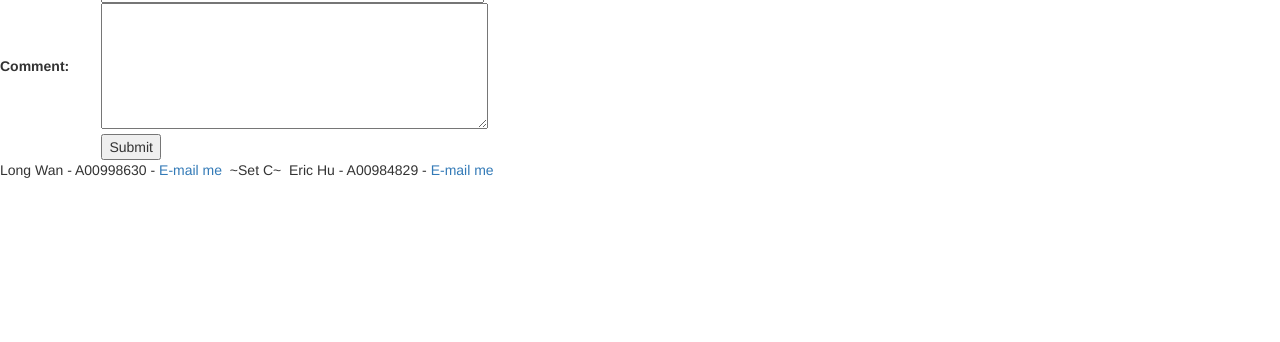
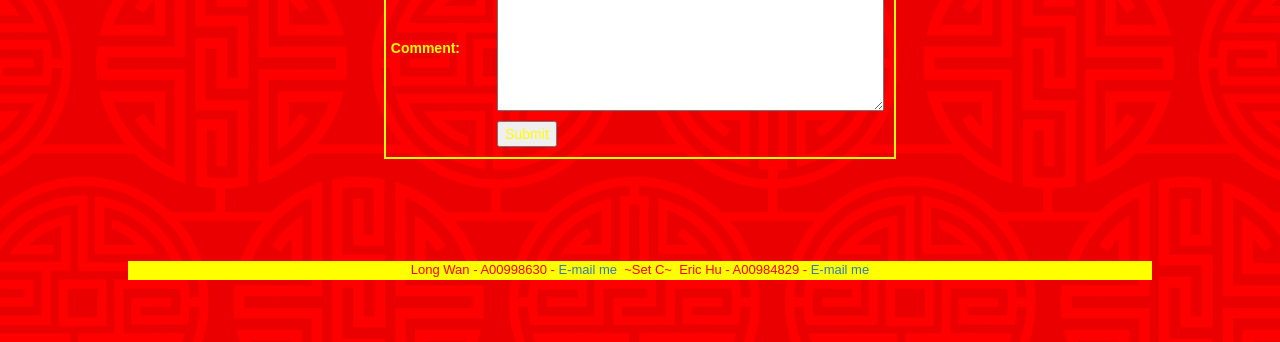
Before and after one commit to Long-Wan/ChineseZodiac, a plain HTML site: page contactUs.html in a window 1280 px wide. Shown: the part 458-800 px from the top of the page. Drawn offline with Linux system fonts and the light colour scheme.

Commit message:
added css

```diff
--- a/contactUs.html
+++ b/contactUs.html
@@ -6,6 +6,7 @@
 		<meta http-equiv="Content-Type" content="text/html; charset=utf-8" />
 		<meta name="viewport" content="width=device-width, initial-scale=1">
 		<link rel="stylesheet" href="styles/bootstrap.min.css" />
+		<link rel="stylesheet" href="styles/ChineseZodiac.css" />
 		<script src="js/jquery-2.1.3.min.js" type="text/javascript"></script>
 		<script src="js/bootstrap.min.js" type="text/javascript"></script>
 	</head>
--- a/styles/ChineseZodiac.css
+++ b/styles/ChineseZodiac.css
@@ -51,6 +51,7 @@ table
 	margin: auto;
 	border: 2px solid yellow;
 	border-spacing: 5px;
+	border-collapse: separate;
 }
 div.signmargin a>img
 {
```
Also changed, not shown: dog.html (+1 -0 lines), dragon.html (+1 -0 lines), goat.html (+1 -0 lines), horse.html (+1 -0 lines), monkey.html (+1 -0 lines), ox.html (+1 -0 lines), pig.html (+1 -0 lines), rabbit.html (+1 -0 lines), rat.html (+1 -0 lines), rooster.html (+1 -0 lines), snake.html (+1 -0 lines), tiger.html (+1 -0 lines).
